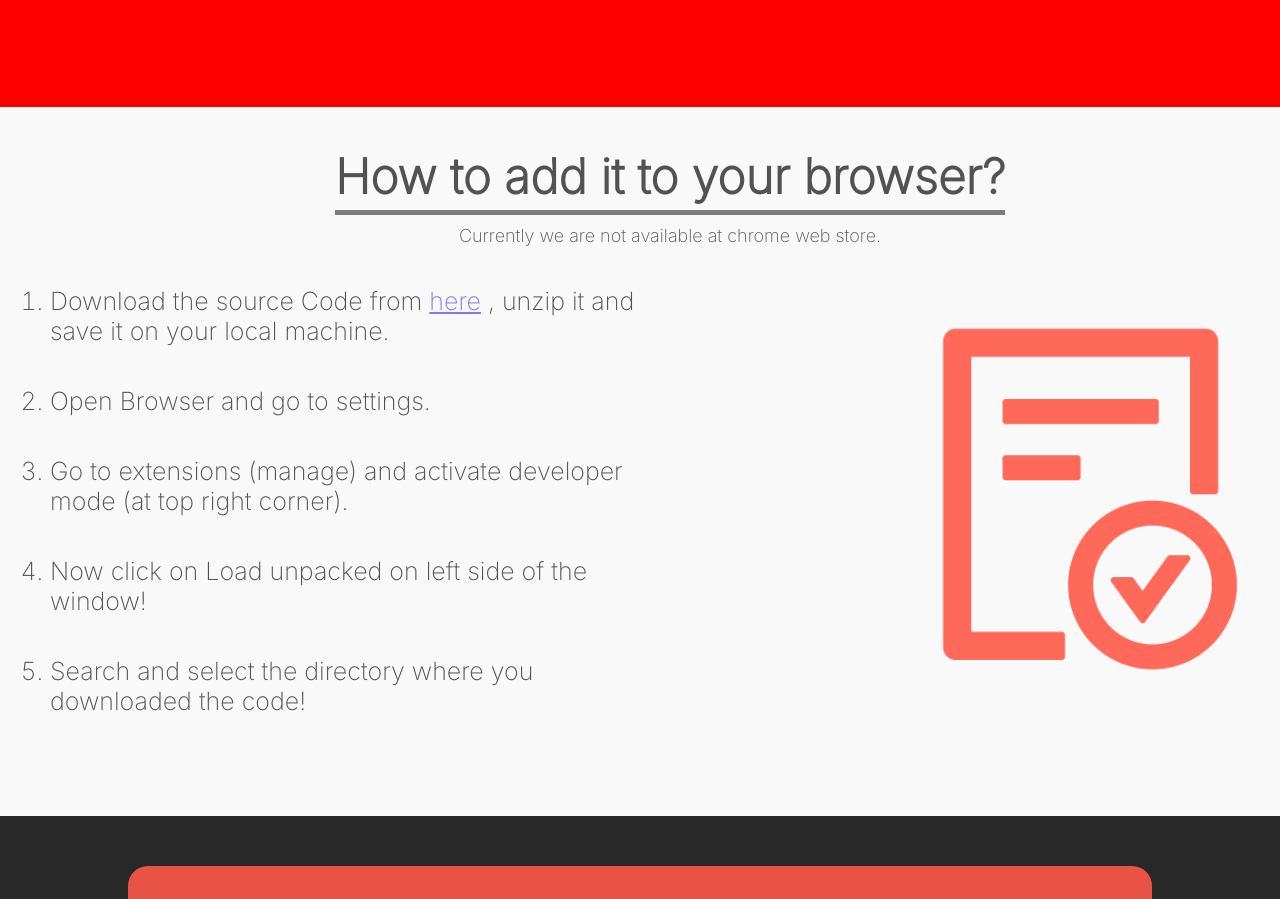
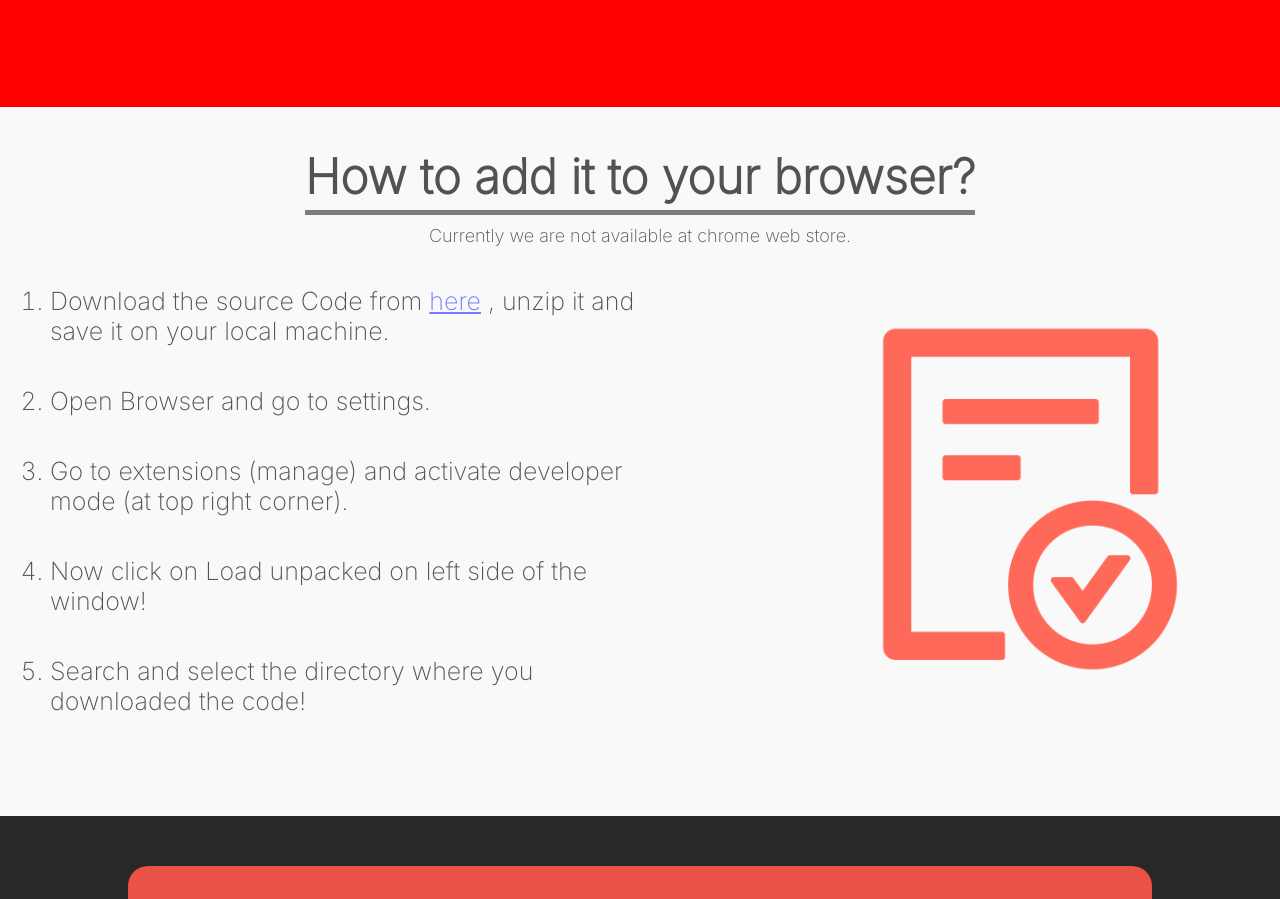
Before and after one commit to Spyware007/YouTube-Timeline-Bookmarker-Product-Page, a React (Create React App) app: page / in a window 1280 px wide. Shown: the part 2060-2959 px from the top of the page. Built offline with nearby package versions, Linux system fonts and the light colour scheme.

Commit message:
responsie done 4

```diff
--- a/src/Components/Extension/Extension.module.css
+++ b/src/Components/Extension/Extension.module.css
@@ -4,9 +4,8 @@
   justify-content: center;
   align-items: center;
   flex-direction: column;
-  margin: 20px 30px;
-  padding: 0 20px;
-  padding-top: 20px;
+  margin: 20px 0px;
+  padding: 20px 50px 0;
   row-gap: 40px;
   margin-bottom: 100px;
 }
```
